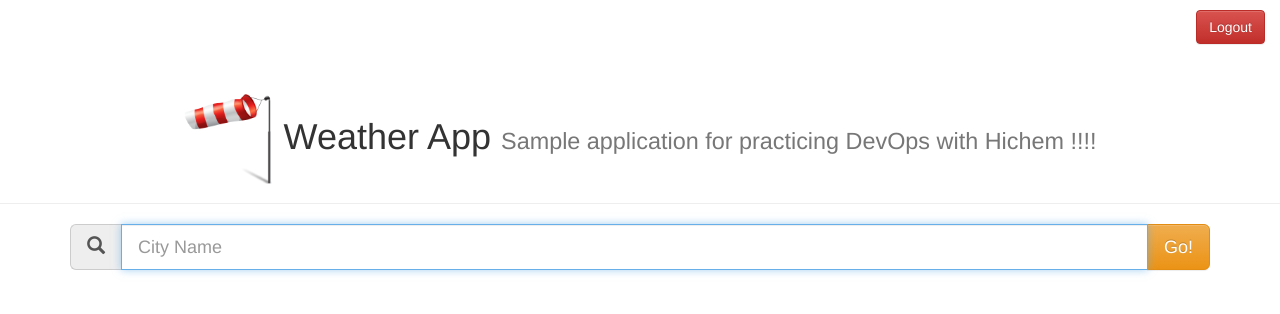
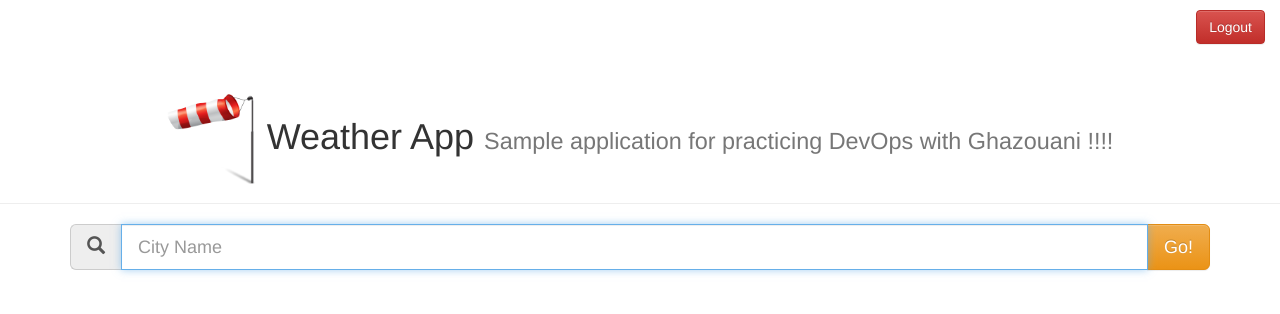
Before and after one commit to GhazouaniHichem/microservices-weather-app-code, a website: page microservices/UI/public/index.html in a window 1280 px wide. Drawn offline with nearby package versions, Linux system fonts and the light colour scheme; files whose address does not match are found by name.

Commit message:
Changes on UI

```diff
--- a/microservices/UI/public/index.html
+++ b/microservices/UI/public/index.html
@@ -38,7 +38,7 @@
 <div class="page-header text-center">
     <h1><img src="logo.png" alt="Weather App" width="90px" style="-webkit-transform: scaleX(-1);transform: scaleX(-1)">
         Weather App
-        <small>Sample application for practicing DevOps with Hichem !!!!</small></h1>
+        <small>Sample application for practicing DevOps with Ghazouani !!!!</small></h1>
 </div>
 <div class="container">
     <div class="input-group input-group-lg">
```
Also changed, not shown: microservices/UI/public/login.html (+1 -1 lines), microservices/UI/public/signup.html (+1 -1 lines).
